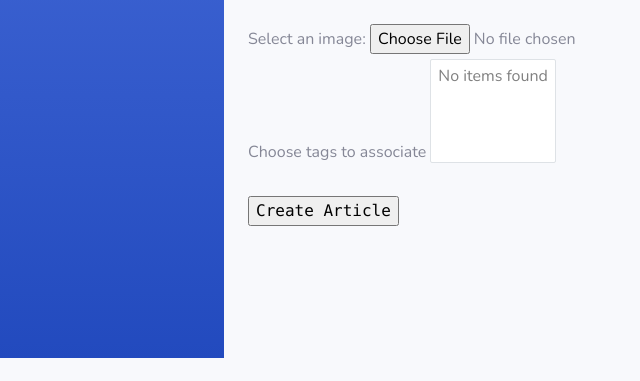
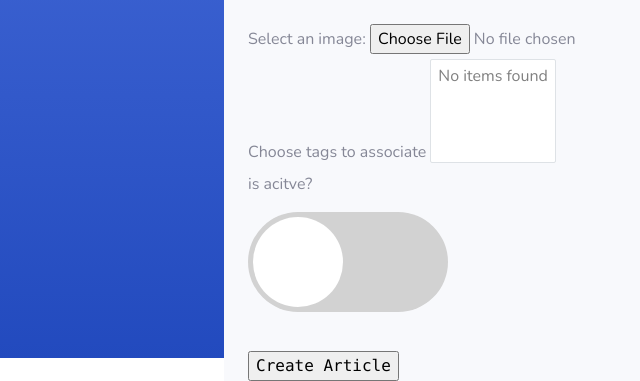
Before and after one commit to a-coolusername/main, a Django app: template main/templates/NEWARTICLE.html in a window 1280 px wide. Shown: the part 442-823 px from the top of the page, without its empty margins (0-640 px from the left). Before the commit the page ends 800 px from the top, so only its background shows below. Run offline with Django 5.2, Linux system fonts and the light colour scheme; the template is opened without the code that fills it, so the values that code supplies are empty; some libraries are stand-ins or nearby versions; some web fonts are replaced.

Commit message:
git commit -m"adding sliding toggle for is active"

```diff
--- a/main/templates/NEWARTICLE.html
+++ b/main/templates/NEWARTICLE.html
@@ -26,6 +26,37 @@
         .chevron-down {
             transition: transform 0.3s ease;
         }
+
+
+       .button{
+    background-color: #d2d2d2;
+    width: 200px;
+    height: 100px;
+    border-radius: 200px;
+    cursor: pointer;
+    position: relative;
+    transition: 0.2s;
+}
+.button::before{
+    position: absolute;
+    content: '';
+    background-color: #fff;
+    width: 90px;
+    height: 90px;
+    border-radius: 200px;
+    margin: 5px;
+    transition: 0.2s;
+}
+
+input:checked + .button{
+    background-color: #20096d;
+}
+input:checked + .button::before{
+    transform: translateX(100px);
+}
+.inputhide{
+    display: none;
+}
     </style>
 </head>
 <body>
@@ -115,6 +146,9 @@
             {% endfor %}
         </select>
 
+            <p>is acitve?</p>
+        <input type="checkbox" id="check" class="inputhide">
+        <label for="check" class="button"></label>
 
             <br><br>
             <input type="submit" value="Create Article" style="font-family: Monaco, sans-serif">
```
